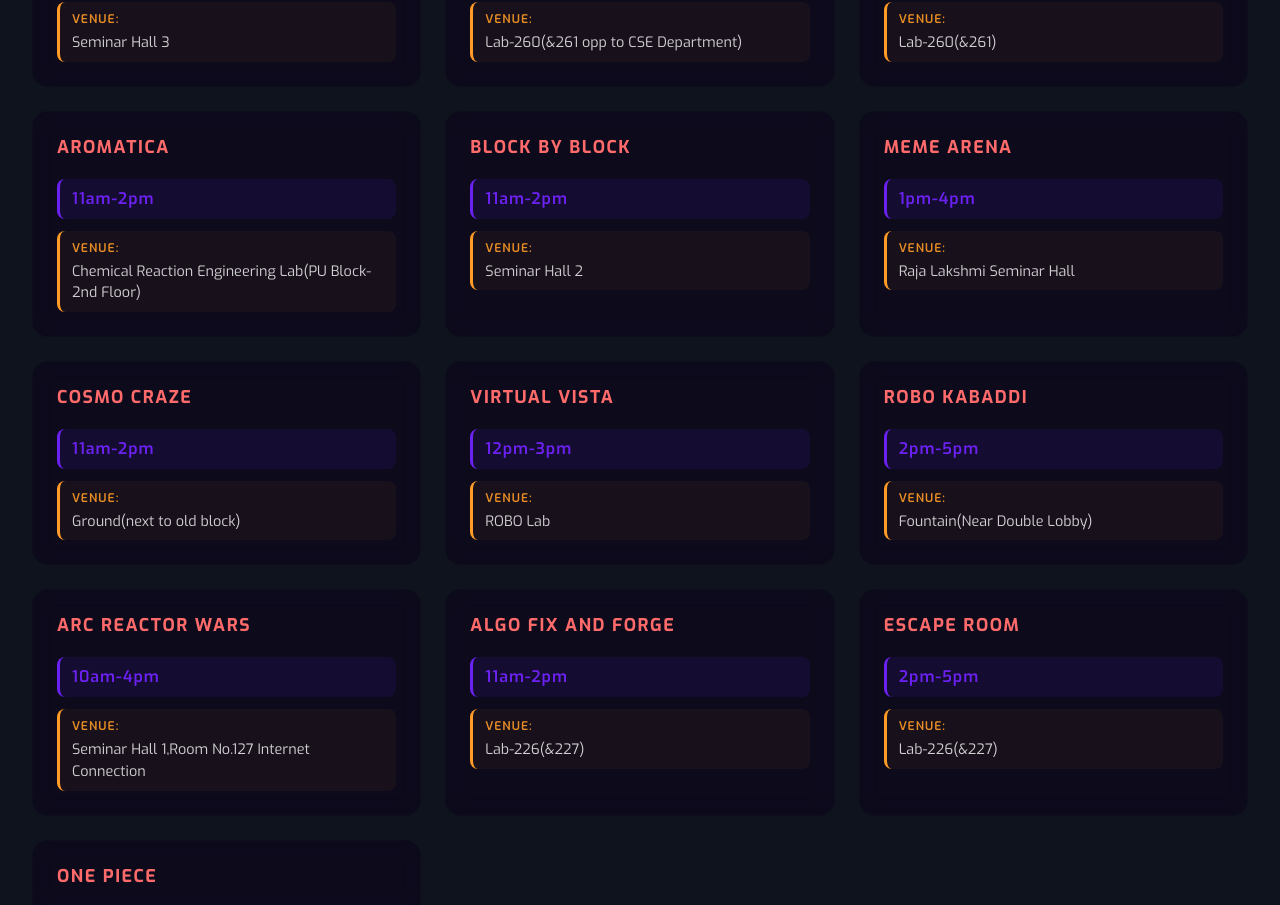
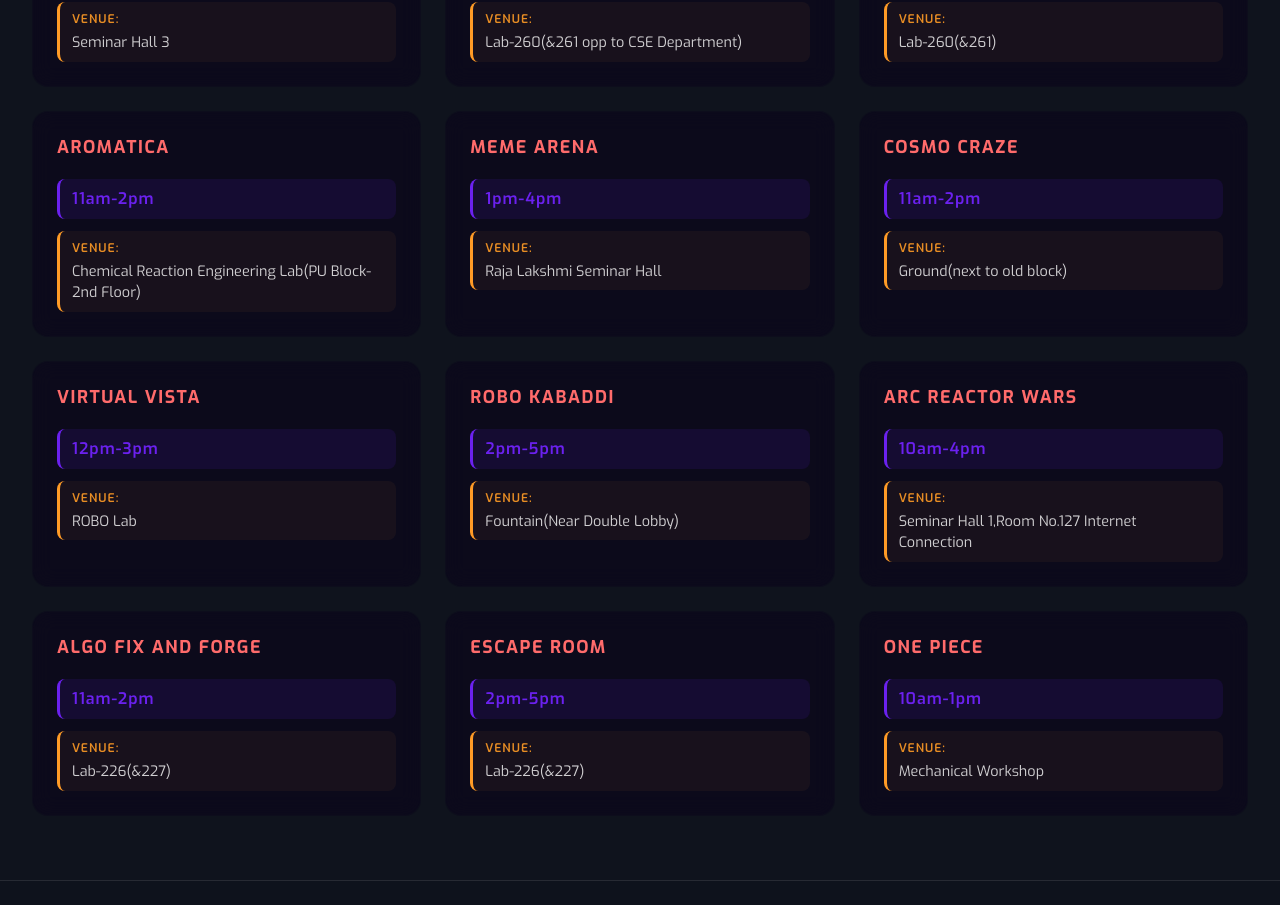
Before and after one commit to c-varun14/vertechx13, a Next.js app: page /schedule in a window 1280 px wide. Shown: the part 1050-1955 px from the top of the page. Built offline with nearby package versions, Linux system fonts and the light colour scheme; no server answers; a web font is replaced by a local one.

Commit message:
schedule is updated

```diff
--- a/src/app/(defaultLayout)/schedule/page.tsx
+++ b/src/app/(defaultLayout)/schedule/page.tsx
@@ -37,11 +37,7 @@ const scheduleData = {
         time: "11am-2pm",
         venue: "Chemical Reaction Engineering Lab(PU Block-2nd Floor)",
       },
-      {
-        name: "Block by Block",
-        time: "11am-2pm",
-        venue: "Seminar Hall 2  ",
-      },
+
       { name: "Meme Arena", time: "1pm-4pm", venue: "Raja Lakshmi Seminar Hall" },
       {
         name: "Cosmo Craze",
@@ -75,11 +71,7 @@ const scheduleData = {
   day2: {
     date: "15-Nov",
     events: [
-      {
-        name: "Fast and Furious-Drone Edition",
-        time: "9am-2pm",
-        venue: "Playground",
-      },
+
       {
         name: "The Para Launch",
         time: "9am-12pm",
@@ -107,11 +99,7 @@ const scheduleData = {
         venue: "Mass Transfer Lab(PU Block 2nd Floor)",
       },
       { name: "TrafficX", time: "10am-2pm", venue: "Double Lobby" },
-      {
-        name: "UI Flow",
-        time: "9am-12pm",
-        venue: "Seminar Hall 2  ",
-      },
+
       {
         name: "Data Driven Riddles",
         time: "10am-1pm",
@@ -130,14 +118,10 @@ const scheduleData = {
         venue: "Lab-226(&227)  ",
       },
       { name: "Pontification", time: "11am-1pm", venue: "CAMD Lab" },
-      {
-        name: "Block by Block",
-        time: "9am-12pm",
-        venue: "Seminar Hall 2  ",
-      },
+
       {
         name: "UI Flow",
-        time: "11am-2pm",
+        time: "9am-12pm",
         venue: "Seminar Hall 2  ",
       },
     ],
--- a/src/components/vertechx/ScheduleSection.tsx
+++ b/src/components/vertechx/ScheduleSection.tsx
@@ -51,12 +51,7 @@ const scheduleData = [
     time: "10am-2pm",
     finalVenue: "Double Lobby",
   },
-  {
-    venue: "Seminar Hall 2,Internet Connection",
-    event: "UI Flow",
-    time: "9am-12pm",
-    finalVenue: "Seminar Hall 2,Internet Connection",
-  },
+
   {
     venue: "RJSH",
     event: "Data Driven Riddles",
```
